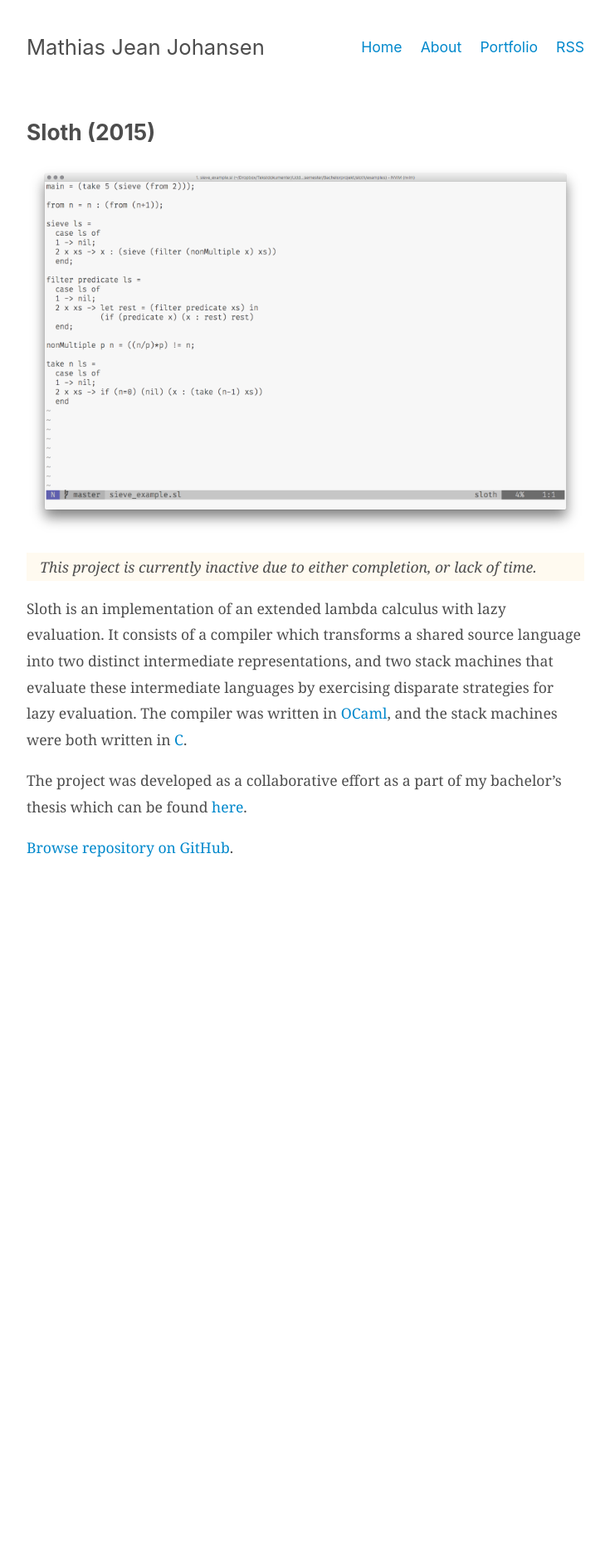
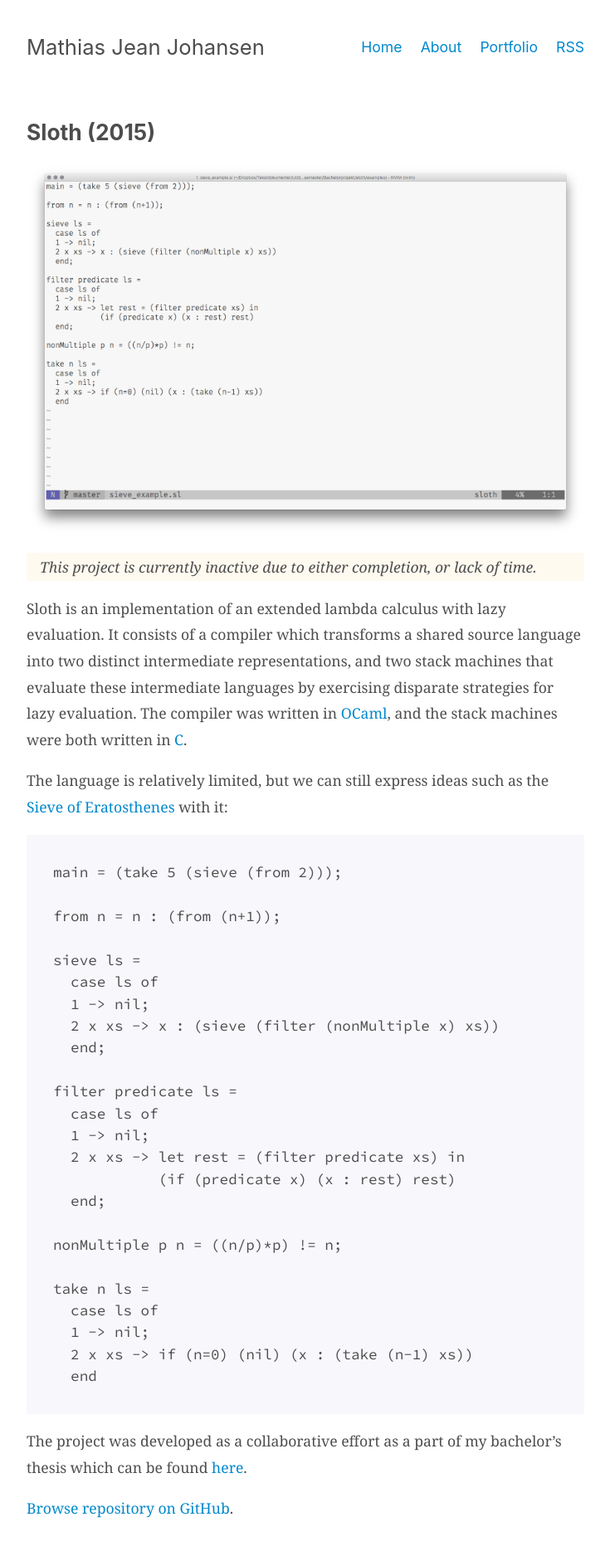
Before and after one commit to majjoha/majjoha.github.io, a Jekyll site: the page built from _projects/sloth.md, in a window 1280 px wide. Shown: the whole page at 83% size, without its empty margins (272-1007 px from the left). Built offline with Jekyll 4.4.1, drawn with Linux system fonts in a browser that asks for light colours; before the commit the page ends 1080 px from its top, so only the background shows below that.

Commit message:
Add Sieve of Eratosthenes example for Sloth.

````diff
--- a/_projects/sloth.md
+++ b/_projects/sloth.md
@@ -16,6 +16,37 @@ The compiler was written in [OCaml](https://ocaml.org), and the stack machines
 were both written in
 [C](https://en.wikipedia.org/wiki/C_(programming_language)).
 
+The language is relatively limited, but we can still express ideas such as the
+[Sieve of Eratosthenes](https://en.wikipedia.org/wiki/Sieve_of_Eratosthenes)
+with it:
+
+```
+main = (take 5 (sieve (from 2)));
+
+from n = n : (from (n+1));
+
+sieve ls =
+  case ls of
+  1 -> nil;
+  2 x xs -> x : (sieve (filter (nonMultiple x) xs))
+  end;
+
+filter predicate ls =
+  case ls of
+  1 -> nil;
+  2 x xs -> let rest = (filter predicate xs) in
+            (if (predicate x) (x : rest) rest)
+  end;
+
+nonMultiple p n = ((n/p)*p) != n;
+
+take n ls =
+  case ls of
+  1 -> nil;
+  2 x xs -> if (n=0) (nil) (x : (take (n-1) xs))
+  end
+```
+
 The project was developed as a collaborative effort as a part of my bachelor's
 thesis which can be found
 [here](https://www.dropbox.com/s/g138w9klyneuajy/Mads-Mathias-Bachelor-Thesis.pdf?dl=0).
````
